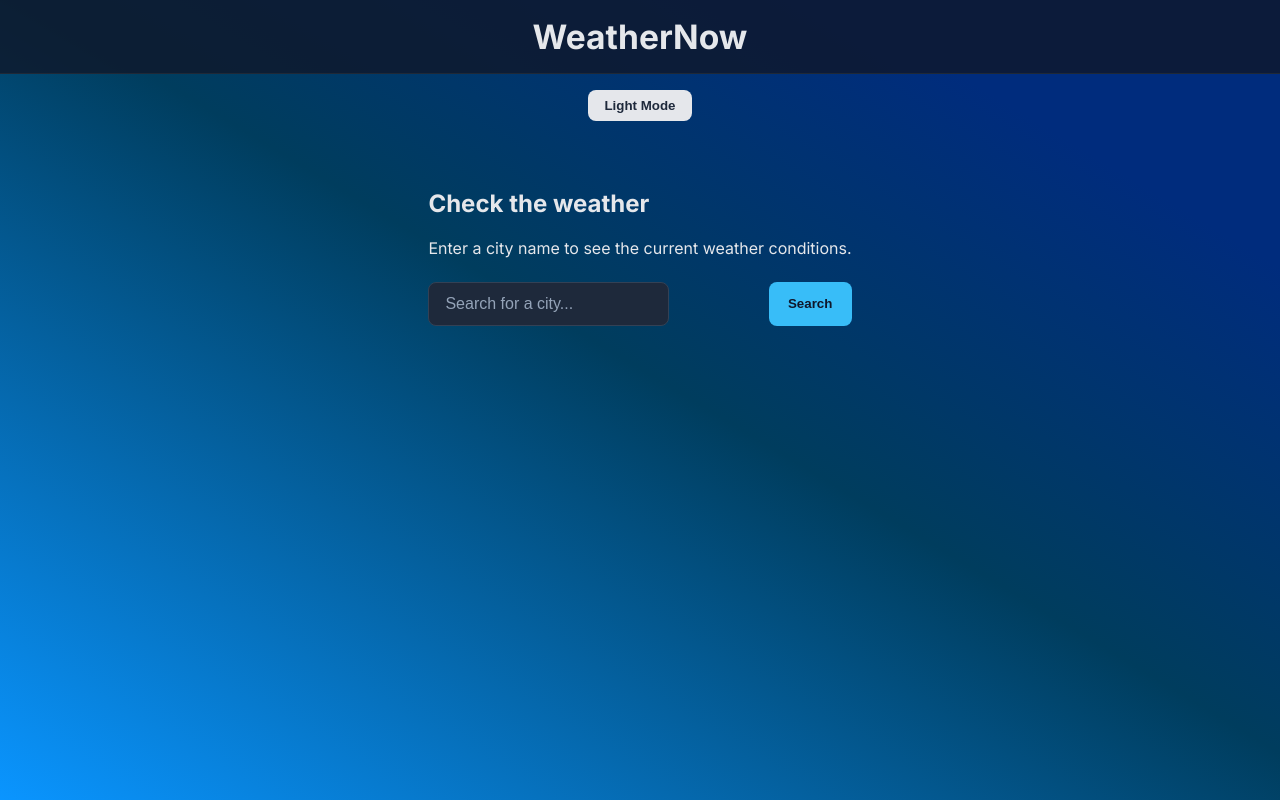
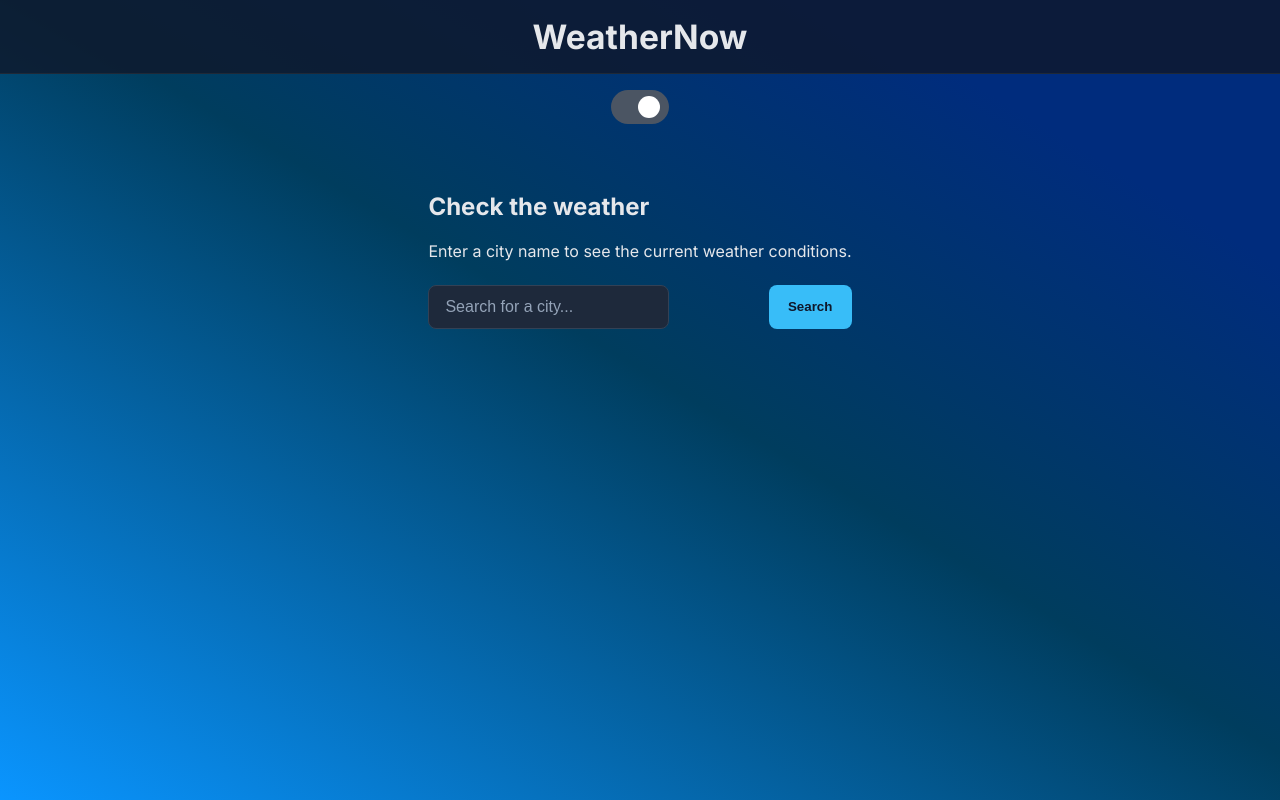
Before and after one commit to IvoPivo1/Weather-app, a React (Vite) app: page / in a window 1280 px wide. Built offline with nearby package versions, Linux system fonts and the light colour scheme.

Commit message:
Fixed darkmode

```diff
--- a/src/App.tsx
+++ b/src/App.tsx
@@ -25,7 +25,7 @@ function App() {
         {/* Multi-city page */}
         <Route
           path='/weather'
-          element={<WeatherPage cities={cities} removeCity={removeCity} />}
+          element={<WeatherPage cities={cities} removeCity={removeCity} darkMode={darkMode} />}
         />
       </Routes>
     </Layout>
--- a/src/components/Layout.tsx
+++ b/src/components/Layout.tsx
@@ -7,13 +7,40 @@ const Wrapper = styled.div<{ darkMode: boolean }>`
   background: ${({ darkMode }) =>
     darkMode
       ? "linear-gradient(211deg,rgba(0, 44, 125, 1) 17%, rgba(0, 61, 94, 1) 48%, rgba(10, 149, 255, 1) 100%)"
-      : "#f1f5f9"};
+      : "linear-gradient(180deg, #6198ff 0%, #ffffff 100%)"};
   color: ${({ darkMode }) => (darkMode ? "#e5e7eb" : "#0f172a")};
+  transition:
+    background 0.4s ease,
+    color 0.4s ease;
   display: flex;
   flex-direction: column;
-  transition:
-    background 0.3s ease,
-    color 0.3s ease;
+`;
+
+const ToggleWrapper = styled.div`
+  display: flex;
+  justify-content: center;
+  margin: 1rem 0;
+`;
+
+const DMSwitch = styled.div<{ darkMode: boolean }>`
+  width: 52px;
+  height: 28px;
+  background: ${({ darkMode }) => (darkMode ? "#4b5563" : "#d1d5db")};
+  border-radius: 999px;
+  padding: 3px;
+  cursor: pointer;
+  transition: background 0.3s ease;
+  display: flex;
+  align-items: center;
+`;
+const Knob = styled.div<{ darkMode: boolean }>`
+  width: 22px;
+  height: 22px;
+  background: white;
+  border-radius: 50%;
+  transform: ${({ darkMode }) =>
+    darkMode ? "translateX(24px)" : "translateX(0)"};
+  transition: transform 0.3s ease;
 `;
 
 const Main = styled.main`
@@ -33,21 +60,12 @@ type LayoutProps = {
 const Layout = ({ children, darkMode, setDarkMode }: LayoutProps) => (
   <Wrapper darkMode={darkMode}>
     <Header />
-    <button
-      onClick={() => setDarkMode(!darkMode)}
-      style={{
-        margin: "1rem auto",
-        padding: "0.5rem 1rem",
-        borderRadius: "0.5rem",
-        border: "none",
-        cursor: "pointer",
-        background: darkMode ? "#e5e7eb" : "#1e293b",
-        color: darkMode ? "#1e293b" : "#e5e7eb",
-        transition: "0.3s",
-      }}
-    >
-      {darkMode ? "Light Mode" : "Dark Mode"}
-    </button>
+    <ToggleWrapper>
+      <DMSwitch darkMode={darkMode} onClick={() => setDarkMode(!darkMode)}>
+        <Knob darkMode={darkMode} />
+      </DMSwitch>
+    </ToggleWrapper>
+
     <Main>{children}</Main>
   </Wrapper>
 );
--- a/src/components/WeatherCard.tsx
+++ b/src/components/WeatherCard.tsx
@@ -1,26 +1,35 @@
 import styled from "styled-components";
 import type { WeatherResponse } from "../api/weatherApi";
 import { weatherIcons } from "../weatherImages";
-const Card = styled.article`
-  background: rgba(15, 23, 42, 0.9);
+const Card = styled.article<{ darkMode: boolean }>`
+  background: ${({ darkMode }) =>
+    darkMode
+      ? "rgba(15, 23, 42, 0.9)"
+      : "rgba(255, 255, 255, 0.8)"};
+
+  color: ${({ darkMode }) => (darkMode ? "#e5e7eb" : "#0f172a")};
   border-radius: 1rem;
   padding: 1.5rem;
   margin-top: 1rem;
+  backdrop-filter: blur(12px);
+  -webkit-backdrop-filter: blur(12px);
+  transition: background 0.3s ease, color 0.3s ease;
+`;
 
-`;
 
 type Props = {
   data: WeatherResponse;
+  darkMode: boolean;
 };
 
-
-const WeatherCard = ({ data }: Props) => {
+const WeatherCard = ({ data, darkMode }: Props) => {
   const weatherMain = data.weather[0].main;
   const description = data.weather[0].description;
-  const customIcon = weatherIcons[description.toLowerCase()] || weatherIcons[weatherMain];;
+  const customIcon =
+    weatherIcons[description.toLowerCase()] || weatherIcons[weatherMain];
 
   return (
-    <Card>
+    <Card darkMode={darkMode}>
       <h2>{data.name}</h2>
       <p>{description}</p>
       <p>Temperature: {Math.round(data.main.temp)}°C</p>
--- a/src/components/WeatherDetails.tsx
+++ b/src/components/WeatherDetails.tsx
@@ -9,9 +9,10 @@ margin-top: 1rem;
 
 type Props = {
     city: string;
+    darkMode: boolean;
 };
 
-const WeatherDetails = ({ city }: Props) => {
+const WeatherDetails = ({ city, darkMode }: Props) => {
     const [data, setData] = useState<WeatherResponse | null>(null);
     const [loading, setLoading] = useState(false);
     const [error, setError] = useState<string | null>(null);
@@ -46,7 +47,7 @@ const WeatherDetails = ({ city }: Props) => {
     if (error) return <Message>{error}</Message>;
     if (!data) return <Message>No data available</Message>;
 
-    return <WeatherCard data={data} />;
+    return <WeatherCard data={data} darkMode={darkMode}/>;
 };
 
 export default WeatherDetails;
--- a/src/pages/WeatherPage.tsx
+++ b/src/pages/WeatherPage.tsx
@@ -6,6 +6,7 @@ import { useState } from "react";
 type Props = {
   cities: string[];
   removeCity: (city: string) => void;
+  darkMode: boolean;
 };
 
 const CardsWrapper = styled.div`
@@ -16,9 +17,14 @@ const CardsWrapper = styled.div`
   transition: all 0.3s ease;
 `;
 
-const Card = styled.div`
+const Card = styled.div<{darkMode: boolean}>`
   position: relative;
-  background: rgba(30, 41, 59, 0.55);
+  background: ${({ darkMode }) =>
+  darkMode
+    ? "rgba(30, 41, 59, 0.55)"
+    : "rgba(255, 255, 255, 0.7)"};
+  color: ${({ darkMode }) => (darkMode ? "#e5e7eb" : "#0f172a")};
+  backdrop-filter: blur(12px);
   backdrop-filter: blur(12px);
   -webkit-backdrop-filter: blur(12px);
   padding: 1rem;
@@ -75,7 +81,7 @@ const RemoveButton = styled.button`
   }
 `;
 
-const WeatherPage = ({ cities, removeCity }: Props) => {
+const WeatherPage = ({ cities, removeCity, darkMode}: Props) => {
   const { city } = useParams();
   const navigate = useNavigate();
   const [removing, setRemoving] = useState<string | null>(null);
@@ -91,7 +97,7 @@ const WeatherPage = ({ cities, removeCity }: Props) => {
         <h1>Weather in {decodeURIComponent(city)}</h1>
 
         <CardsWrapper>
-          <WeatherDetails city={city} />
+          <WeatherDetails city={city} darkMode={darkMode} />
         </CardsWrapper>
       </section>
     );
@@ -105,10 +111,10 @@ const WeatherPage = ({ cities, removeCity }: Props) => {
 
       <CardsWrapper>
         {cities.map((c) => (
-          <Card key={c} className={removing === c ? "fade-out" : "fade-in"}>
+          <Card key={c} darkMode={darkMode} className={removing === c ? "fade-out" : "fade-in"}>
             <RemoveButton onClick={() => handleRemove(c)}>×</RemoveButton>
             <h2>Weather in {c}</h2>
-            <WeatherDetails city={c} />
+            <WeatherDetails city={c} darkMode={darkMode} />
           </Card>
         ))}
       </CardsWrapper>
```
